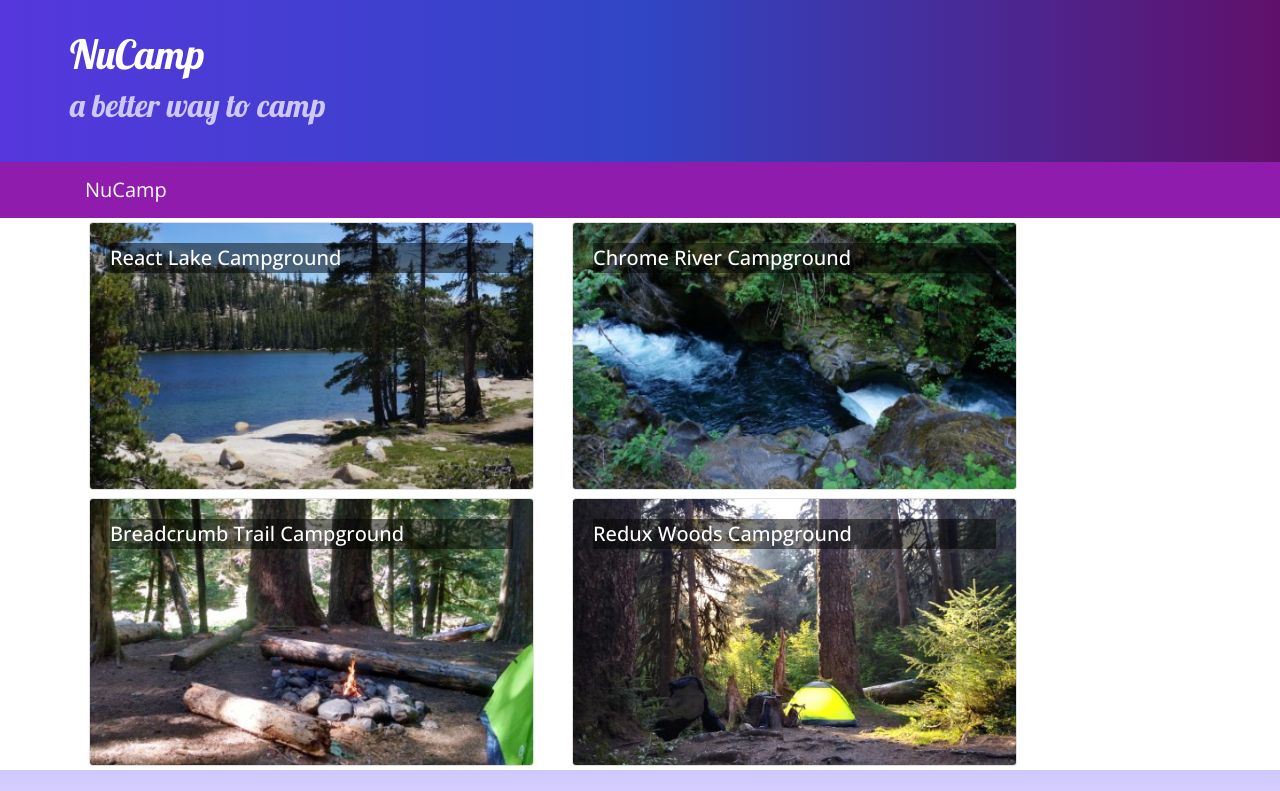
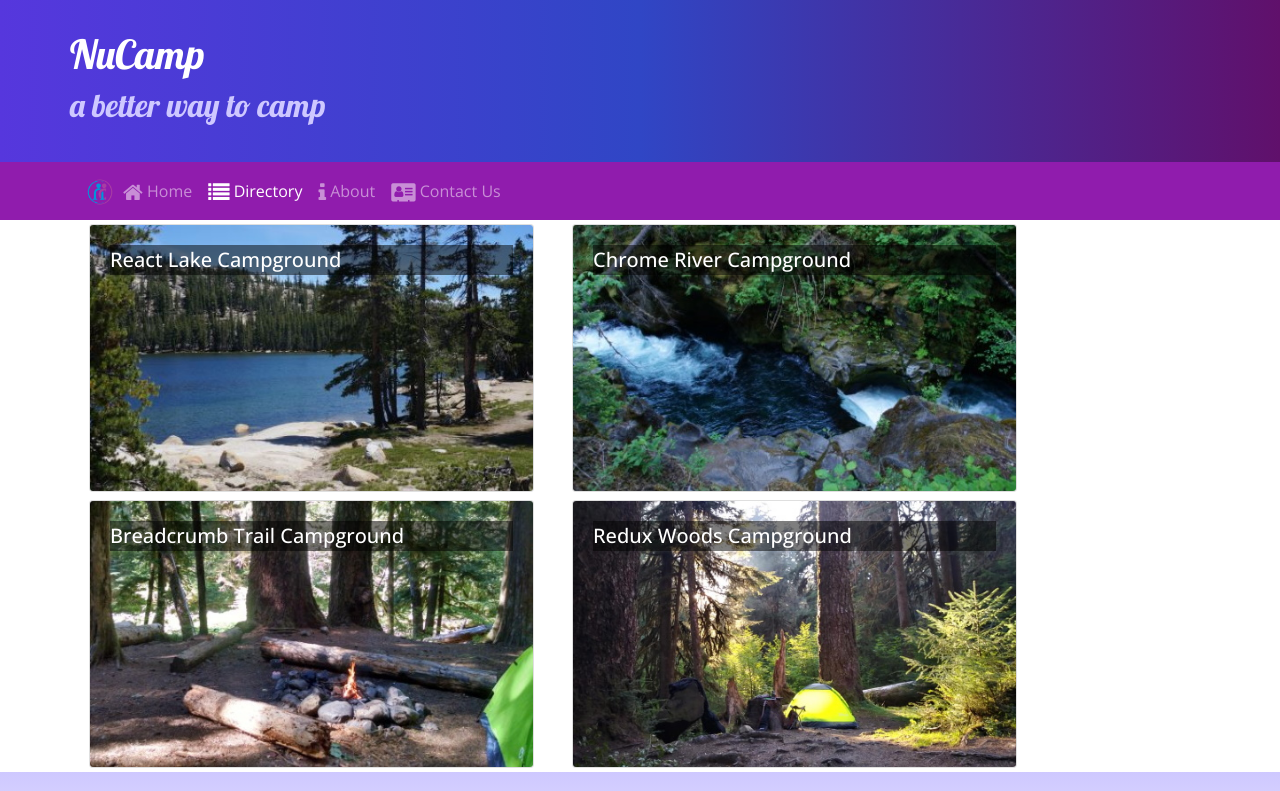
Before and after one commit to sdfreitag86/React, a React (Create React App) app: page /directory in a window 1280 px wide. Shown: the top 791 px of the page. Built offline with nearby package versions, Linux system fonts and the light colour scheme.

Commit message:
React Router

```diff
--- a/package.json
+++ b/package.json
@@ -12,6 +12,7 @@
     "react": "^17.0.2",
     "react-dom": "^17.0.2",
     "react-popper": "1.3.6",
+    "react-router-dom": "5.2.0",
     "react-scripts": "5.0.0",
     "reactstrap": "^8.5.1",
     "typeface-lobster": "^1.1.13",
--- a/src/App.js
+++ b/src/App.js
@@ -1,13 +1,16 @@
 import React, { Component } from "react";
-import Main from './components/MainComponent';
+import Main from "./components/MainComponent";
+import { BrowserRouter } from "react-router-dom";
 import "./App.css";
 
 class App extends Component {
   render() {
     return (
-      <div className="App">
+      <BrowserRouter>
+        <div className="App">
           <Main />
-      </div>
+        </div>
+      </BrowserRouter>
     );
   }
 }
--- a/src/components/DirectoryComponent.js
+++ b/src/components/DirectoryComponent.js
@@ -1,9 +1,9 @@
 import React from "react";
 import { Card, CardImg, CardImgOverlay, CardTitle } from "reactstrap";
 
-function RenderDirectoryItem({ campsite, onClick }) {
+function RenderDirectoryItem({campsite}) {
   return (
-    <Card onClick={() => onClick(campsite.id)}>
+    <Card>
       <CardImg width="100%" src={campsite.image} alt={campsite.name} />
       <CardImgOverlay>
         <CardTitle>{campsite.name}</CardTitle>
@@ -16,7 +16,7 @@
   const directory = props.campsites.map((campsite) => {
     return (
       <div key={campsite.id} className="col-md-5 m-1">
-        <RenderDirectoryItem campsite={campsite} onClick={props.onClick} />
+        <RenderDirectoryItem campsite={campsite} />
       </div>
     );
   });
--- a/src/components/FooterComponent.js
+++ b/src/components/FooterComponent.js
@@ -1,4 +1,5 @@
 import React from 'react';
+import { Link } from 'react-router-dom';
 
 function Footer(props) {
     return (
@@ -8,10 +9,10 @@
                     <div className="col-4 col-sm-2 offset-1">
                         <h5>Links</h5>
                         <ul className="list-unstyled">
-                            <li><a href="#">Home</a></li>
-                            <li><a href="#">Directory</a></li>
-                            <li><a href="#">About</a></li>
-                            <li><a href="#">Contact</a></li>
+                            <li><Link to='/home'>Home</Link></li>
+                            <li><Link to='/directory'>Directory</Link></li>
+                            <li><Link to='/aboutus'>About</Link></li>
+                            <li><Link to='/contactus'>Contact</Link></li>
                         </ul>
                     </div>
                     <div className="col-6 col-sm-3 text-center">
--- a/src/components/HeaderComponent.js
+++ b/src/components/HeaderComponent.js
@@ -1,7 +1,25 @@
 import React, { Component } from "react";
-import { Navbar, NavbarBrand, Jumbotron } from "reactstrap";
+import { Nav, Navbar, NavbarBrand, NavbarToggler, Collapse, NavItem, Jumbotron } from "reactstrap";
+import { NavLink } from 'react-router-dom';
+import { findAllByTestId } from "@testing-library/react";
 
 class Header extends Component {
+
+  constructor(props) {
+    super(props);
+
+    this.toggleNav = this.toggleNav.bind(this);
+    this.state = {
+      isNavOpen: false
+    };
+  }
+
+  toggleNav() {
+    this.setState({
+      isNavOpen: !this.state.isNavOpen
+    });
+  }
+
   render() {
     return (
       <React.Fragment>
@@ -15,9 +33,34 @@
             </div>
           </div>
         </Jumbotron>
-        <Navbar dark sticky="top">
+        <Navbar dark sticky="top" expand="md">
           <div className="container">
-            <NavbarBrand href="/">NuCamp</NavbarBrand>
+            <NavbarBrand className="mr-auto" href="/"><img src="/assets/images/logo.png" height="30" width="30" alt="NuCamp Logo" /></NavbarBrand>
+            <NavbarToggler onClick={this.toggleNav} />
+            <Collapse isOpen={this.state.isNavOpen} navbar>
+              <Nav navbar>
+                <NavItem>
+                  <NavLink className="nav-link" to="/home">
+                    <i className="fa fa-home fa-lg" /> Home
+                  </NavLink>
+                </NavItem>
+                <NavItem>
+                  <NavLink className="nav-link" to="/directory">
+                    <i className="fa fa-list fa-lg" /> Directory
+                  </NavLink>
+                </NavItem>
+                <NavItem>
+                  <NavLink className="nav-link" to="/aboutus">
+                    <i className="fa fa-info fa-lg" /> About
+                  </NavLink>
+                </NavItem>
+                <NavItem>
+                  <NavLink className="nav-link" to="/contactus">
+                    <i className="fa fa-address-card fa-lg" /> Contact Us
+                  </NavLink>
+                </NavItem>
+              </Nav>
+            </Collapse>
           </div>
         </Navbar>
       </React.Fragment>
--- /dev/null
+++ b/src/components/HomeComponent.js
@@ -0,0 +1,11 @@
+import React from 'react';
+
+function Home(props) {
+    return (
+        <div className="container">
+            <h4>Home</h4>
+        </div>
+    )
+}
+
+export default Home;
--- a/src/components/MainComponent.js
+++ b/src/components/MainComponent.js
@@ -3,6 +3,8 @@
 import CampsiteInfo from "./CampsiteInfoComponent";
 import Header from "./HeaderComponent";
 import Footer from "./FooterComponent";
+import Home from "./HomeComponent";
+import { Switch, Route, Redirect } from "react-router-dom";
 import { CAMPSITES } from "../shared/campsites";
 
 class Main extends Component {
@@ -10,29 +12,26 @@
     super(props);
     this.state = {
       campsites: CAMPSITES,
-      selectedCampsite: null,
     };
   }
 
-  onCampsiteSelect(campsiteId) {
-    this.setState({ selectedCampsite: campsiteId });
-  }
+  render() {
+    const HomePage = () => {
+      return <Home />;
+    };
 
-  render() {
     return (
       <div>
         <Header />
-        <Directory
-          campsites={this.state.campsites}
-          onClick={(campsiteId) => this.onCampsiteSelect(campsiteId)}
-        />
-        <CampsiteInfo
-          campsite={
-            this.state.campsites.filter(
-              (campsite) => campsite.id === this.state.selectedCampsite
-            )[0]
-          }
-        />
+        <Switch>
+          <Route path="/home" component={HomePage} />
+          <Route
+            exact
+            path="/directory"
+            render={() => <Directory campsites={this.state.campsites} />}
+          />
+          <Redirect to='/home/' />
+        </Switch>
         <Footer />
       </div>
     );
```
Also changed, not shown: 1 other file (tests, documents, lock files or other folders).
